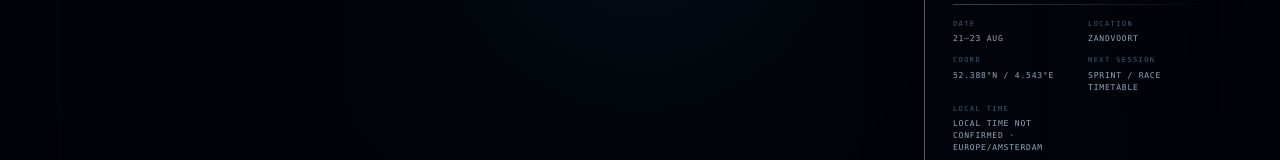
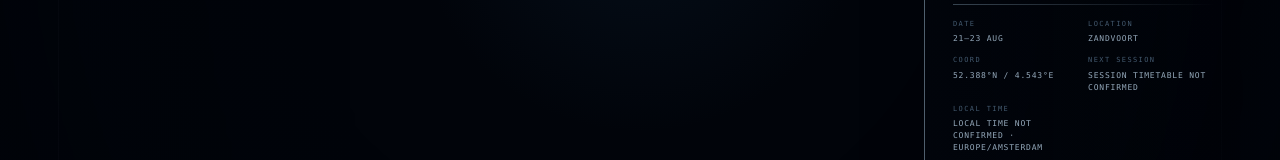
Before and after one commit to s8k8ps26k6-ui/pitwallcn, a Next.js app: page /atlas-v2 in a window 1280 px wide. Shown: the part 493-653 px from the top of the page. Built offline with nearby package versions, Linux system fonts and the light colour scheme.

Commit message:
fix: keep atlas next session truthful

```diff
--- a/src/components/atlas-v2/season-atlas.tsx
+++ b/src/components/atlas-v2/season-atlas.tsx
@@ -162,17 +162,11 @@ function formatLocalRaceStart(
 
 function getNextSession(entry: SeasonCalendarEntry, now: Date) {
   const nowMs = now.getTime();
-  return (
-    entry.sessions.find((session) => {
-      if (!session.isTimeConfirmed) return false;
-      const startMs = Date.parse(session.startTime);
-      return Number.isFinite(startMs) && startMs >= nowMs;
-    }) ??
-    [...entry.sessions]
-      .reverse()
-      .find((session) => session.isTimeConfirmed) ??
-    null
-  );
+  return entry.sessions.find((session) => {
+    if (!session.isTimeConfirmed) return false;
+    const startMs = Date.parse(session.startTime);
+    return Number.isFinite(startMs) && startMs >= nowMs;
+  }) ?? null;
 }
 
 function formatSessionTime(iso: string, timeZone: string | undefined) {
@@ -612,10 +606,7 @@ export function SeasonAtlas() {
                 <div>
                   <dt>NEXT SESSION</dt>
                   <dd>
-                    {nextSession?.name ??
-                      (focusedRace.isSprint
-                        ? "SPRINT / RACE TIMETABLE"
-                        : "RACE TIMETABLE")}
+                    {nextSession?.name ?? "SESSION TIMETABLE NOT CONFIRMED"}
                     {nextSession ? (
                       <small>
                         {formatSessionTime(
```
Also changed, not shown: 1 other file (tests, documents, lock files or other folders).
